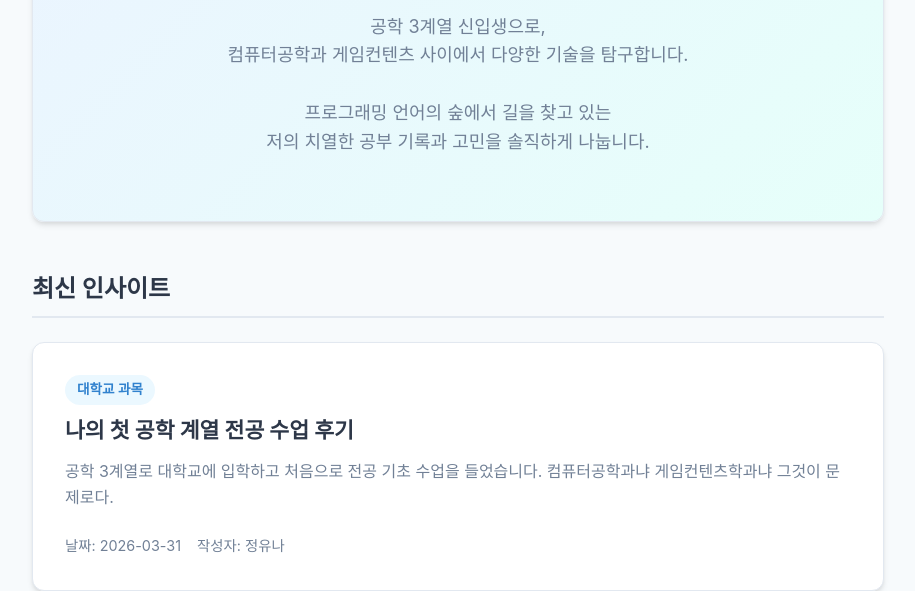
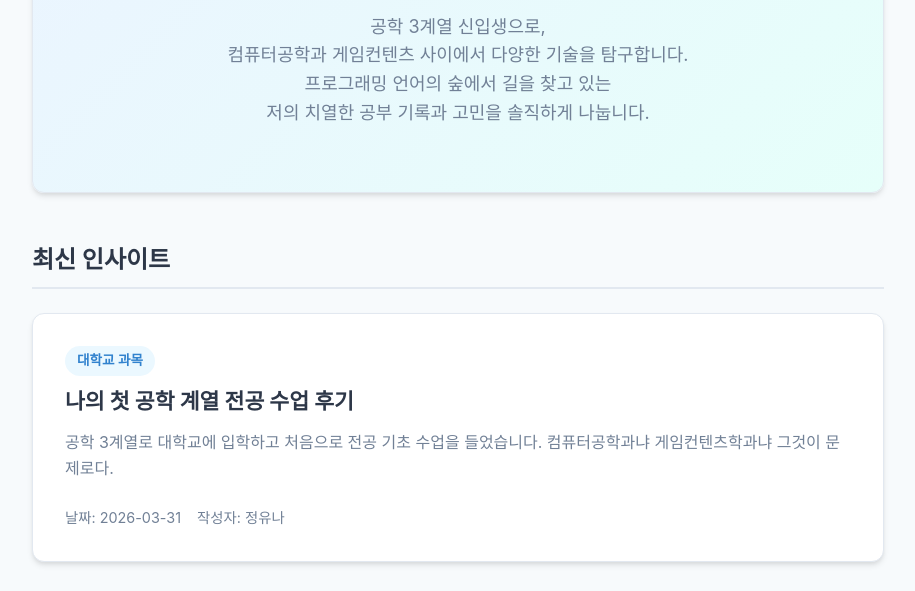
Before and after one commit to jeongyuna1212/jeongyuna-blog, a plain HTML site: page index.html in a window 1280 px wide. Shown: the part 222-813 px from the top of the page, without its empty margins (182-1097 px from the left). Drawn offline with Linux system fonts and the light colour scheme.

Commit message:
index.html 수정

```diff
--- a/index.html
+++ b/index.html
@@ -25,8 +25,7 @@
             <h1>안녕하세요, 예비 개발자 정유나입니다. 👋</h1>
             <p style="word-break: keep-all;">
                 공학 3계열 신입생으로,<br>
-                컴퓨터공학과 게임컨텐츠 사이에서 다양한 기술을 탐구합니다.
-                <br><br>
+                컴퓨터공학과 게임컨텐츠 사이에서 다양한 기술을 탐구합니다.<br>
                 프로그래밍 언어의 숲에서 길을 찾고 있는<br>
                 저의 치열한 공부 기록과 고민을 솔직하게 나눕니다.
             </p>
```
